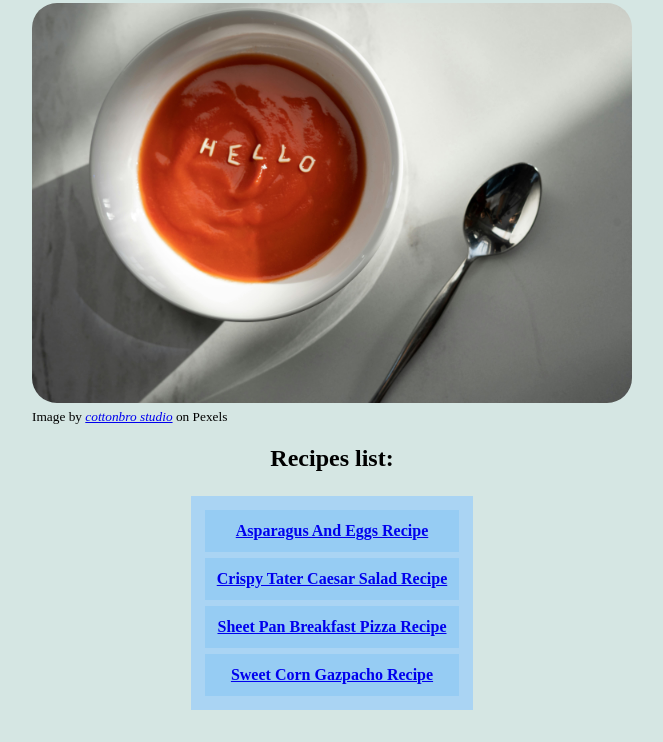
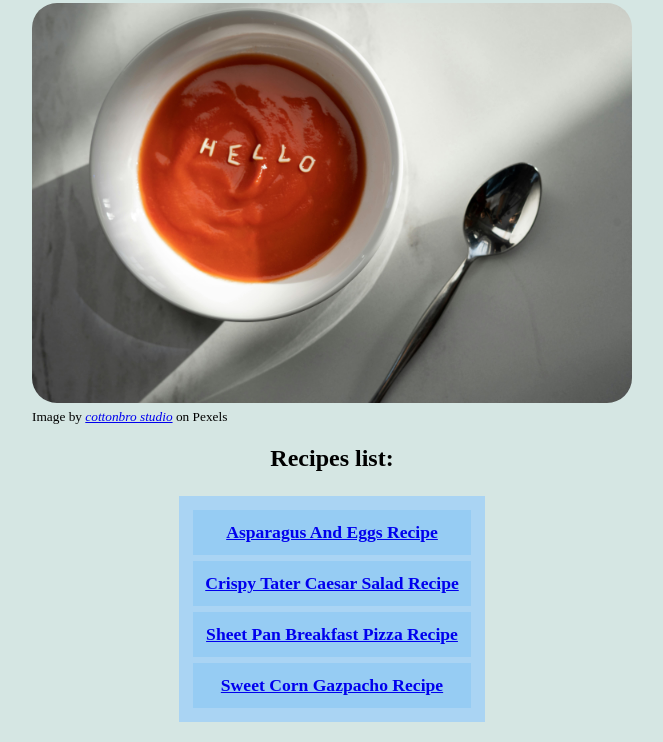
Before and after one commit to ant-post/odin-recipes, a plain HTML site: page index.html in a window 1280 px wide. Shown: the part 90-832 px from the top of the page, without its empty margins (308-971 px from the left). Drawn offline with Linux system fonts and the light colour scheme.

Commit message:
style: increase font size for p and li

```diff
--- a/style.css
+++ b/style.css
@@ -12,6 +12,11 @@
 body {
     background-color: #d5e6e3;
     padding: 20px;
+    font-family: 'Times New Roman', Times, serif;
+}
+
+p, li {
+    font-size: 1.1em;
 }
 
 figure,
```
